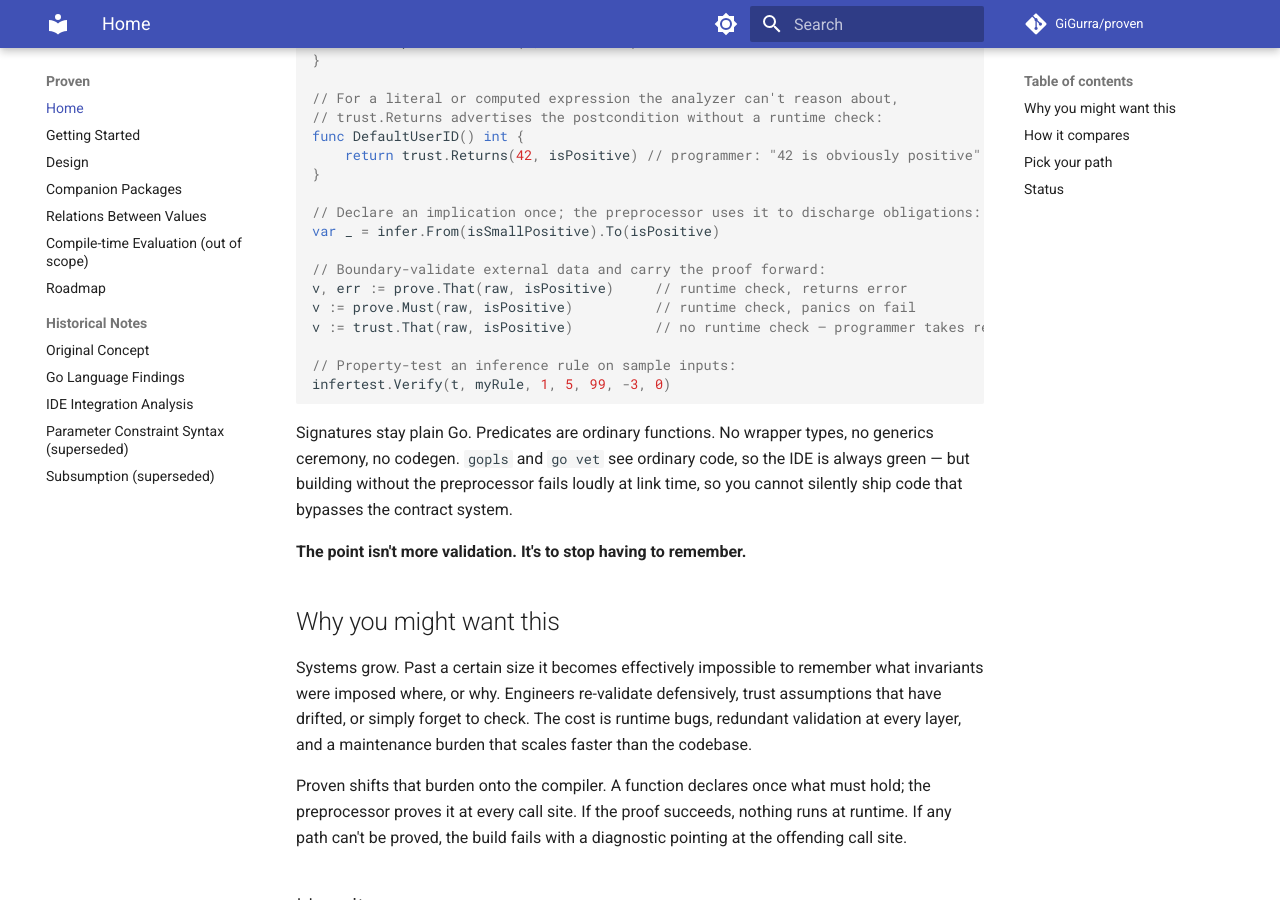
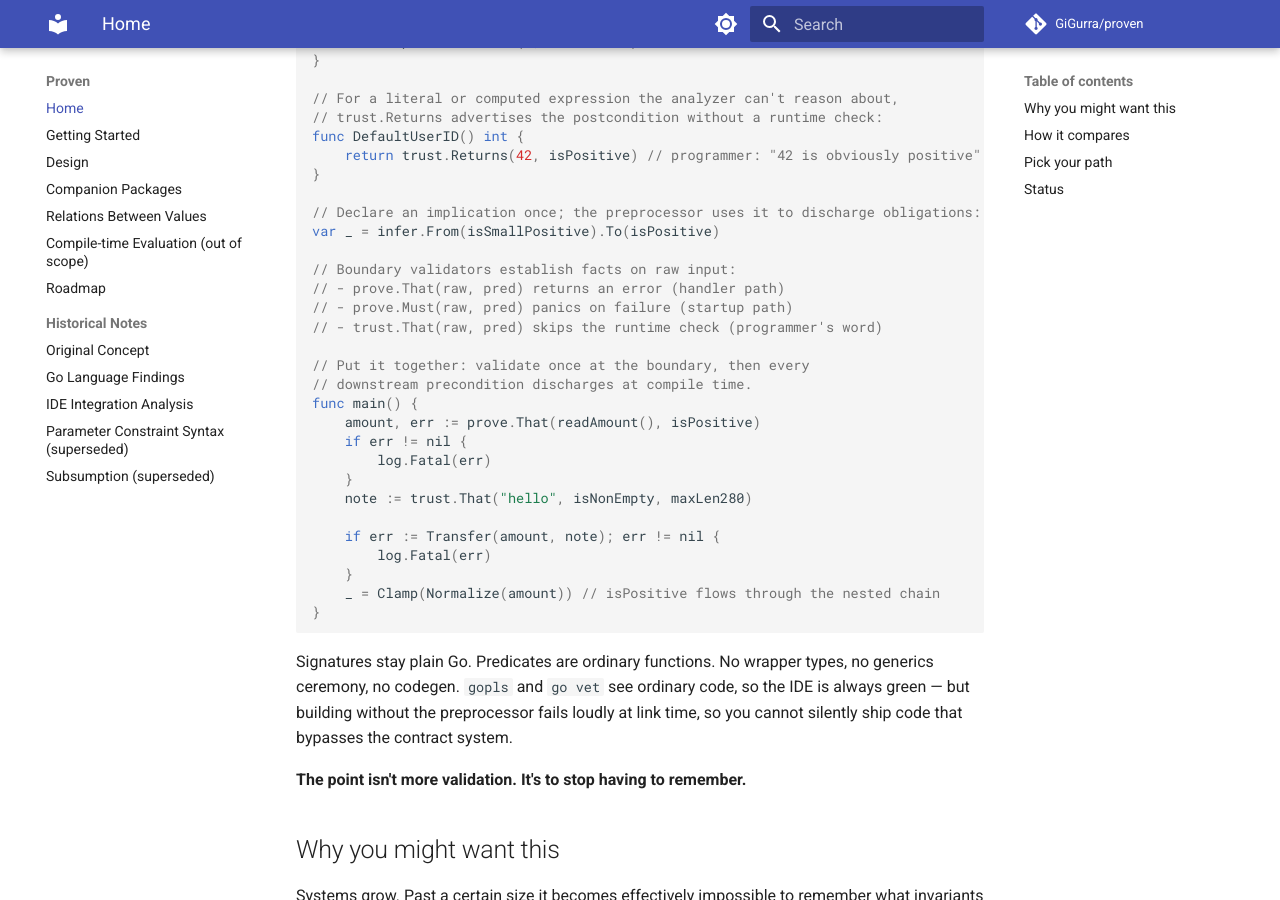
Before and after one commit to GiGurra/proven, an MkDocs documentation site: the page built from docs/index.md, in a window 1280 px wide and 900 px high, scrolled down 637 px. Built offline with MkDocs 1.6.1 and Material for MkDocs 9.7.7, drawn with Linux system fonts in a browser that asks for light colours; comment, search, counter and statistics services are not loaded.

Commit message:
docs: intro snippet now ends with a main() tying the pieces together
The declared functions (Transfer, Normalize, Clamp, DefaultUserID)
and the infer rule flow into a compact main() that validates raw
input at the boundary, trusts a literal note, calls Transfer
(both preconditions discharge statically), and passes through a
nested chain (Clamp on Normalize on amount) where the isPositive
fact rides through without an intermediate binding.

Three-line boundary-validators block replaced by a 3-bullet
comment listing prove.That / prove.Must / trust.That — main()
uses two of them so readers see them in action. infertest.Verify
dropped from the intro (covered in companion-packages); keeps the
snippet focused on the runtime/compile-time discharge story.

Same edit applied to docs/index.md so the landing page matches.

Co-Authored-By: Claude Opus 4.7 (1M context) <noreply@anthropic.com>

````diff
--- a/docs/index.md
+++ b/docs/index.md
@@ -36,13 +36,25 @@ func DefaultUserID() int {
 // Declare an implication once; the preprocessor uses it to discharge obligations:
 var _ = infer.From(isSmallPositive).To(isPositive)
 
-// Boundary-validate external data and carry the proof forward:
-v, err := prove.That(raw, isPositive)     // runtime check, returns error
-v := prove.Must(raw, isPositive)          // runtime check, panics on fail
-v := trust.That(raw, isPositive)          // no runtime check — programmer takes responsibility
+// Boundary validators establish facts on raw input:
+// - prove.That(raw, pred) returns an error (handler path)
+// - prove.Must(raw, pred) panics on failure (startup path)
+// - trust.That(raw, pred) skips the runtime check (programmer's word)
 
-// Property-test an inference rule on sample inputs:
-infertest.Verify(t, myRule, 1, 5, 99, -3, 0)
+// Put it together: validate once at the boundary, then every
+// downstream precondition discharges at compile time.
+func main() {
+    amount, err := prove.That(readAmount(), isPositive)
+    if err != nil {
+        log.Fatal(err)
+    }
+    note := trust.That("hello", isNonEmpty, maxLen280)
+
+    if err := Transfer(amount, note); err != nil {
+        log.Fatal(err)
+    }
+    _ = Clamp(Normalize(amount)) // isPositive flows through the nested chain
+}
 ```
 
 Signatures stay plain Go. Predicates are ordinary functions. No wrapper types, no generics ceremony, no codegen. `gopls` and `go vet` see ordinary code, so the IDE is always green — but building without the preprocessor fails loudly at link time, so you cannot silently ship code that bypasses the contract system.
````
Also changed, not shown: README.md (+18 -6 lines).
